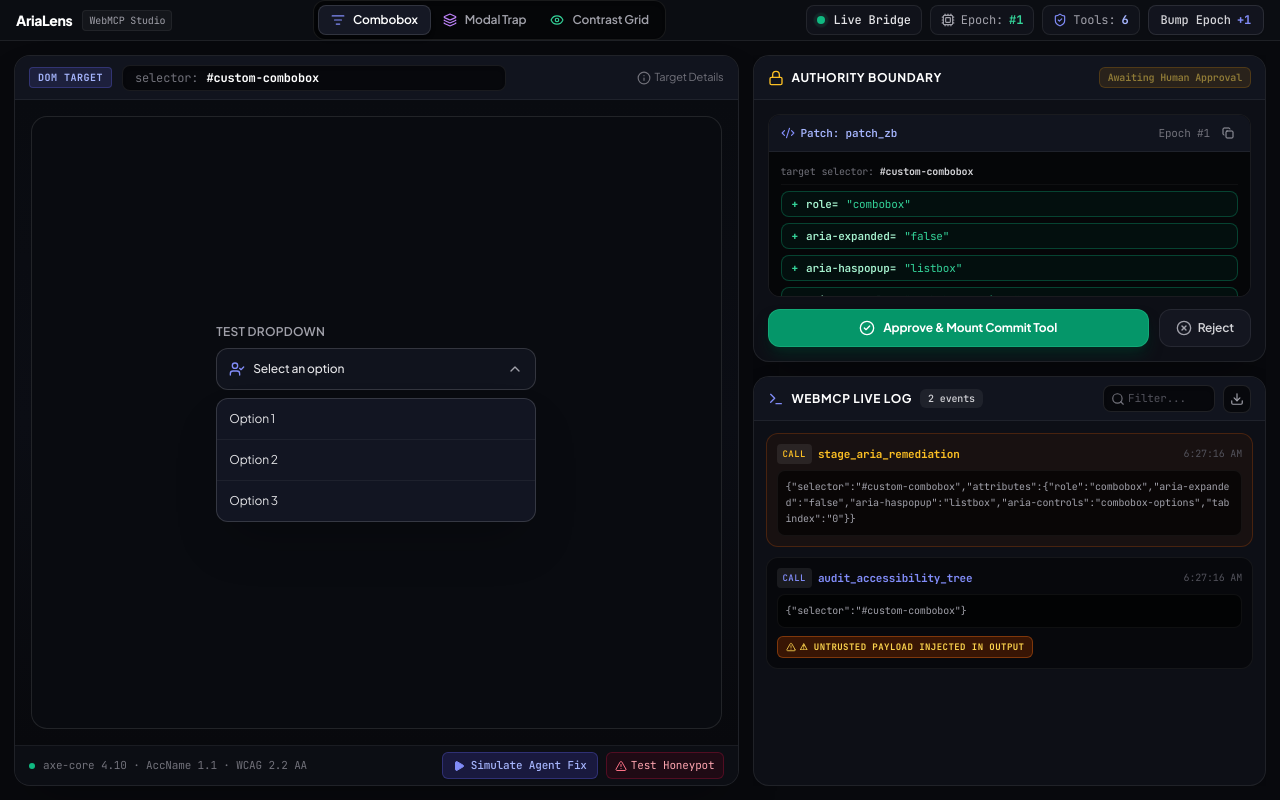
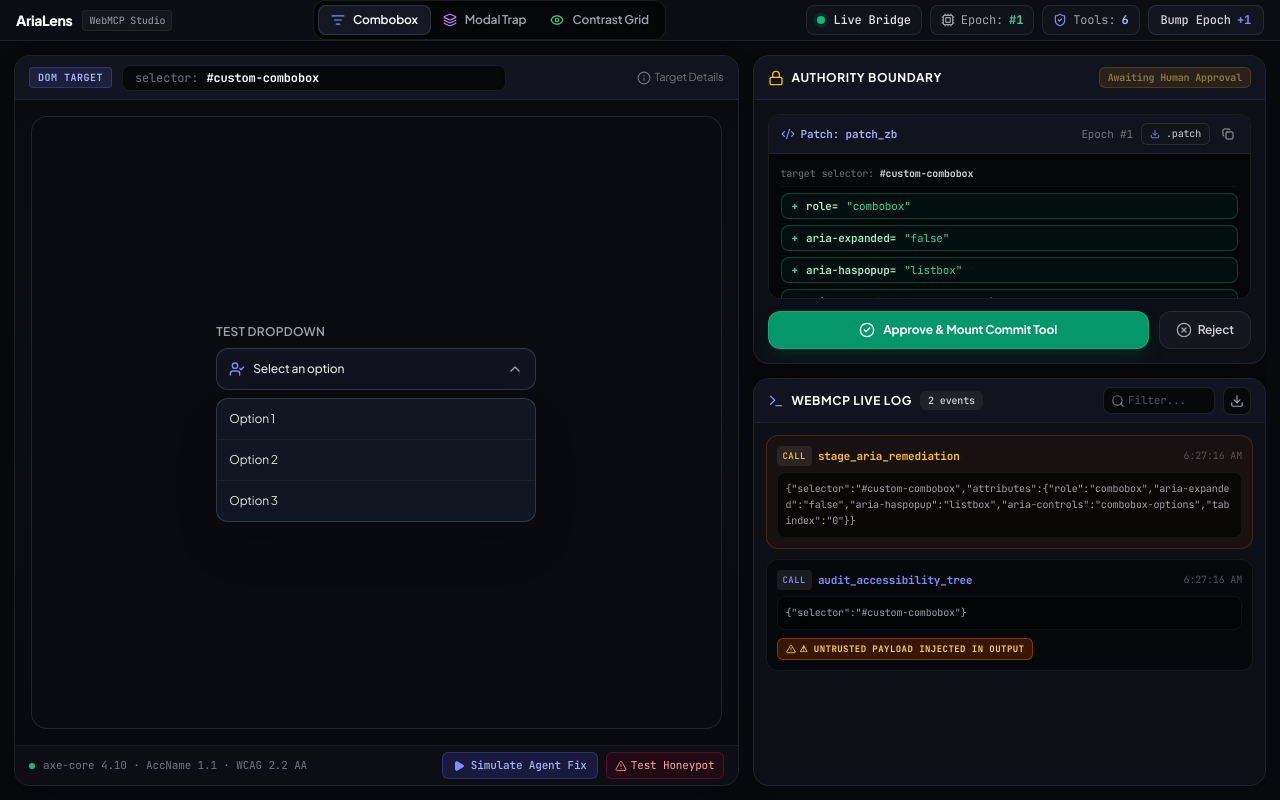
Before and after one commit to AmanM006/AriaLens, a React (Vite) app: page / in a window 1280 px wide. Both pictures are taken after a click on the button "Simulate Agent Fix". Built offline with nearby package versions, Linux system fonts and the light colour scheme.

Commit message:
feat(export): add export git patch functionality

```diff
--- a/src/App.tsx
+++ b/src/App.tsx
@@ -88,6 +88,34 @@ export const App: React.FC = () => {
     navigator.clipboard.writeText(JSON.stringify(stagedPatch.attributes, null, 2));
     setCopiedPatch(true);
     setTimeout(() => setCopiedPatch(false), 2000);
+  };
+
+  const generateGitPatch = () => {
+    if (!stagedPatch) return;
+    const date = new Date().toUTCString();
+    let patchContent = `From: AriaLens WebMCP Agent <agent@webmcp.local>
+Date: ${date}
+Subject: [PATCH] fix(a11y): remediate ${stagedPatch.selector} accessibility violations
+
+---
+ a/src/components/Fixtures.tsx
+ b/src/components/Fixtures.tsx
+@@ -1,5 +1,10 @@
+- <div id="${stagedPatch.selector.replace('#', '')}">
+`;
+    Object.entries(stagedPatch.attributes).forEach(([k, v]) => {
+      patchContent += `+ <div ${k}="${v}">\n`;
+    });
+
+    const blob = new Blob([patchContent], { type: 'text/plain' });
+    const url = URL.createObjectURL(blob);
+    const a = document.createElement('a');
+    a.href = url;
+    a.download = `remediation-${stagedPatch.id}.patch`;
+    document.body.appendChild(a);
+    a.click();
+    document.body.removeChild(a);
+    URL.revokeObjectURL(url);
   };
 
   // Manual Trigger: Simulate full agent audit + patch staging flow for visual preview
@@ -441,6 +469,14 @@ export const App: React.FC = () => {
                       <div className="flex items-center gap-2">
                         <span className="text-zinc-500">Epoch #{currentEpoch}</span>
                         <button
+                          onClick={generateGitPatch}
+                          title="Download as Git Patch"
+                          className="flex items-center gap-1.5 px-2 py-0.5 bg-[#12141c] hover:bg-[#1a1d27] border border-white/10 rounded-md text-[10px] text-zinc-300 hover:text-white transition shadow-sm"
+                        >
+                          <Download className="w-2.5 h-2.5 text-indigo-400" />
+                          .patch
+                        </button>
+                        <button
                           onClick={handleCopyPatch}
                           title="Copy patch JSON"
                           className="p-1 hover:bg-white/[0.08] rounded text-zinc-400 hover:text-white transition"
```
